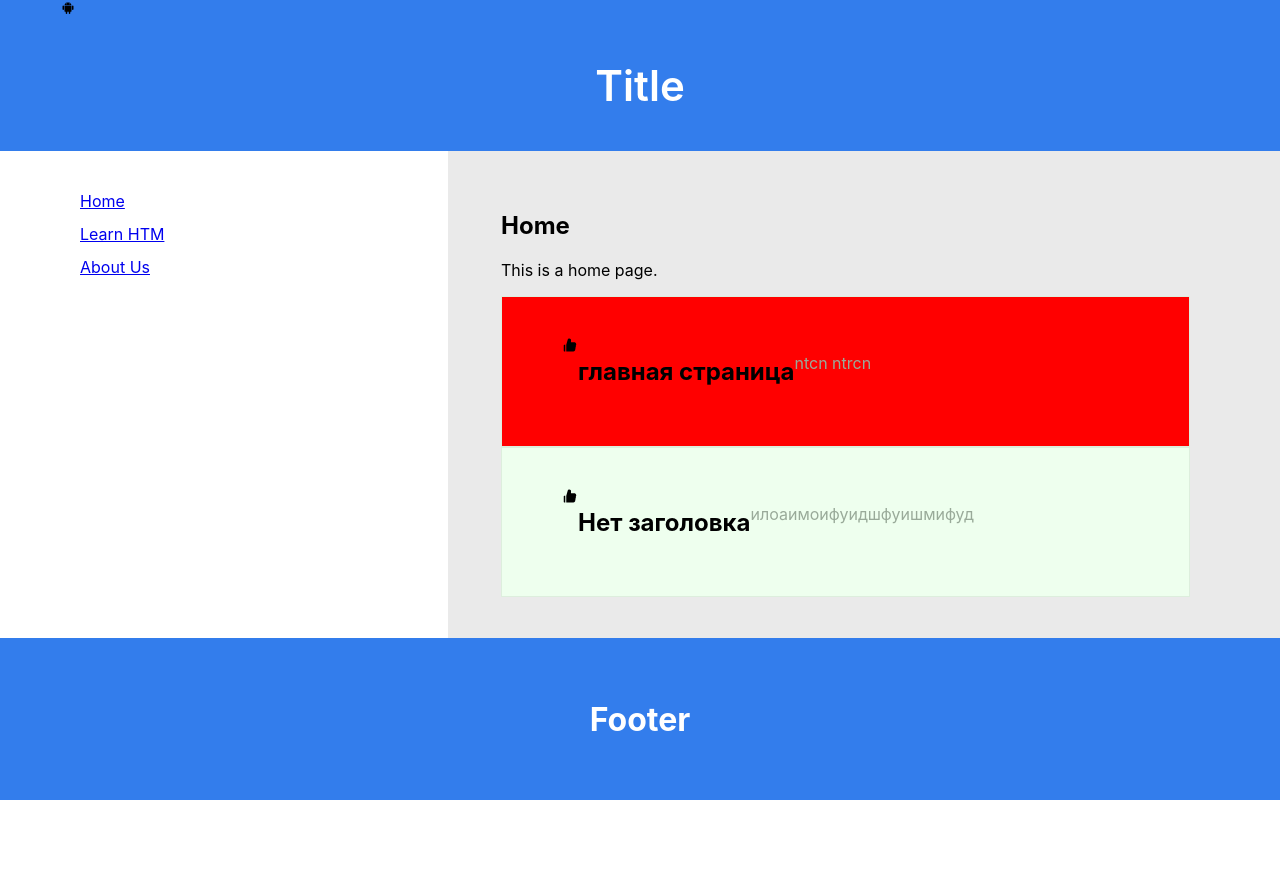
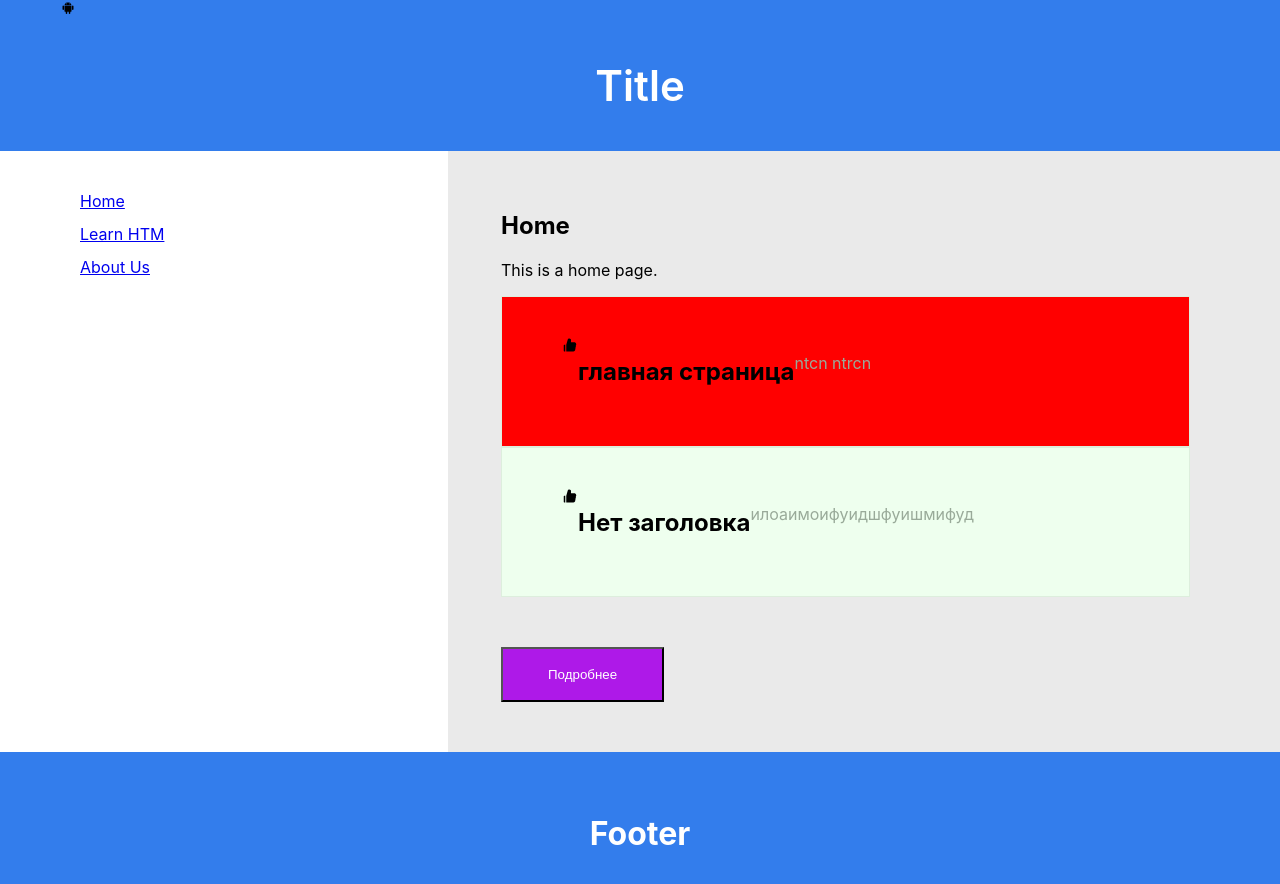
Before and after one commit to lutyi2856/reactGithub, a React (Create React App) app: page / in a window 1280 px wide. Shown: the top 884 px of the page. Before the commit the page ends 800 px from the top, so only its background shows below. Built offline with nearby package versions, Linux system fonts and the light colour scheme.

Commit message:
add button, colors, text

```diff
--- /dev/null
+++ b/src/Button/Button.css
@@ -0,0 +1,25 @@
+.btn {
+    display: flex;
+    max-width: max-content;
+    padding: 18px 45px;
+    margin: 50px 0;
+}
+
+.btn-default {
+    background-color: rgba(171, 177, 171, 0.733);
+}
+
+.primary {
+    background-color: rgb(174, 25, 232);
+    color: #fff;
+}
+
+.danger {
+    background-color: rgb(252, 5, 5);
+    color: #fff;
+}
+
+.warning {
+    background-color: rgb(251, 193, 4);
+    color: #fff;
+}
--- /dev/null
+++ b/src/Button/Button.jsx
@@ -0,0 +1,25 @@
+import "./Button.css";
+import { SlLike } from "react-icons/sl";
+
+const Button = (props) => {
+  return (
+    <button
+      href="#"
+      onClick={() => {
+        console.log(`${props.click}`);
+      }}
+      className={`btn ${props.type}`}
+    >
+      <span>{props.title}</span>
+    </button>
+  );
+};
+
+Button.defaultProps = {
+  title: "Подробнее",
+  type: "btn-default",
+  click: "Клик",
+  icon: "",
+};
+
+export default Button;
--- a/src/Hero-content/Hero-content.jsx
+++ b/src/Hero-content/Hero-content.jsx
@@ -1,5 +1,6 @@
 import "./hero-content.css";
 import MyAlert from "../MyAlert/MyAlert";
+import Button from "../Button/Button";
 
 const HeroContent = () => {
   return (
@@ -8,6 +9,7 @@ const HeroContent = () => {
       <p className="hero-description">This is a home page.</p>
       <MyAlert title="главная страница" description="ntcn ntrcn" type="error" />
       <MyAlert description="илоаимоифуидшфуишмифуд" type="success" />
+      <Button type="primary" click="нажатие" />
     </div>
   );
 };
--- a/src/MyAlert/MyAlert.jsx
+++ b/src/MyAlert/MyAlert.jsx
@@ -2,7 +2,6 @@ import { AiFillLike } from "react-icons/ai";
 import "./MyAlert.css";
 
 const MyAlert = (props) => {
-  console.log("рендер", props);
   return (
     <div className={`alerta  ${props.type}`}>
       <AiFillLike />
```
